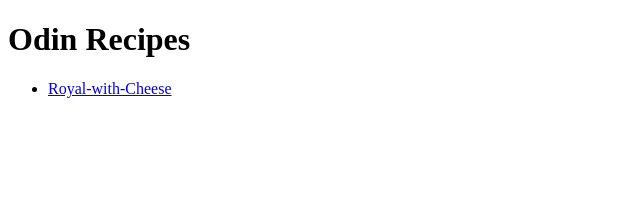
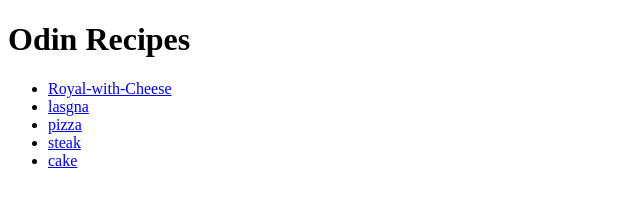
Before and after one commit to hussainALJ/odin-recipes, a plain HTML site: page index.html in a window 1280 px wide. Shown: the whole page, without its empty margins (0-640 px from the left). Drawn offline with Linux system fonts and the light colour scheme.

Commit message:
Add 4 new recipes to index.html
For more options

```diff
--- a/index.html
+++ b/index.html
@@ -10,6 +10,10 @@
 
         <ul>
             <li><a href="./recipes/royal-with-cheese.html">Royal-with-Cheese</a></li>
+            <li><a href="recipes/lasgna.html">lasgna</a></li>
+            <li><a href="recipes/pizza.html">pizza</a></li>
+            <li><a href="recipes/steak.html">steak</a></li>
+            <li><a href="recipes/cake.html">cake</a></li>
         </ul>
     </body>
 </html>
```
Also changed, not shown: recipes/cake.html (added), recipes/lasgna.html (added), recipes/pizza.html (added), recipes/steak.html (added).
